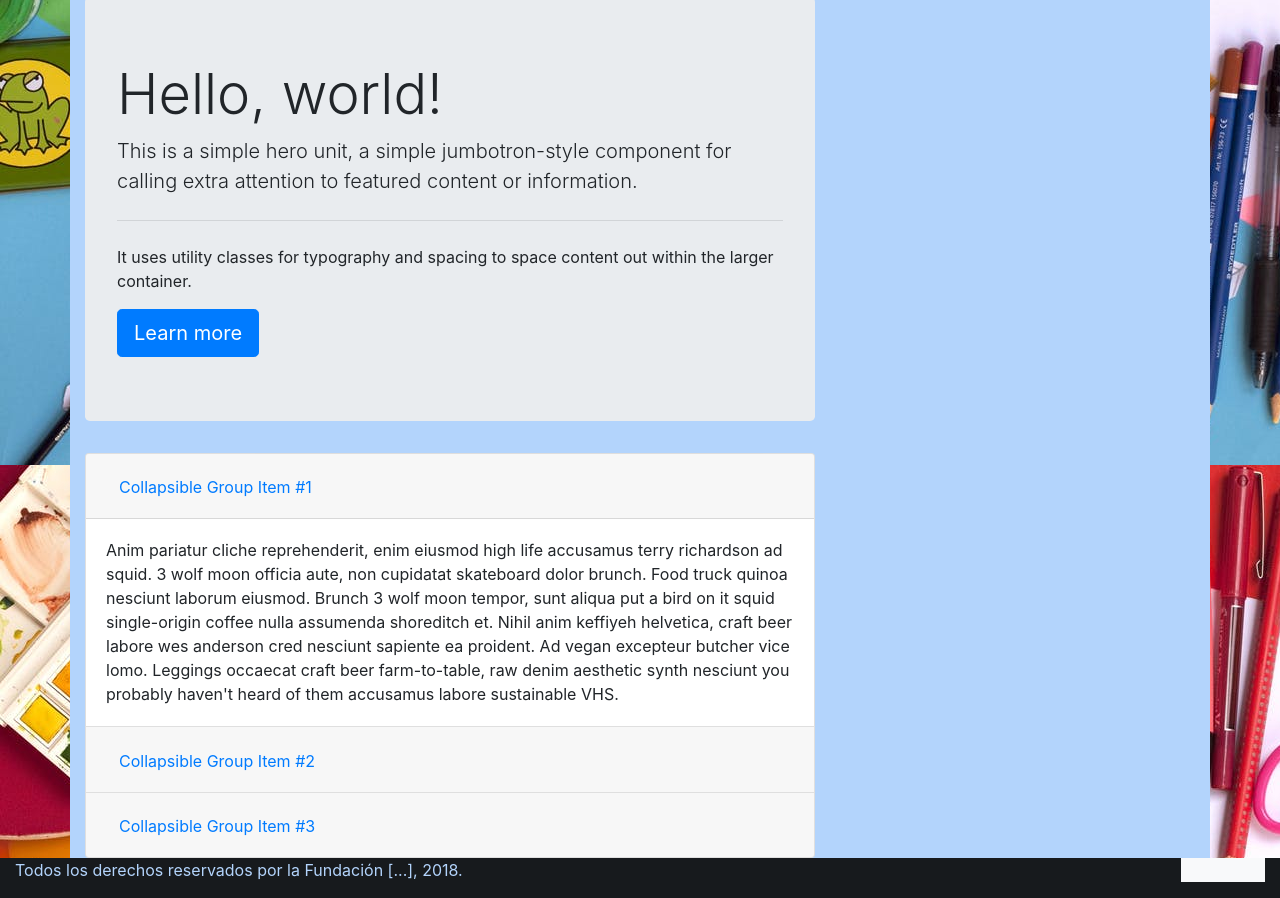
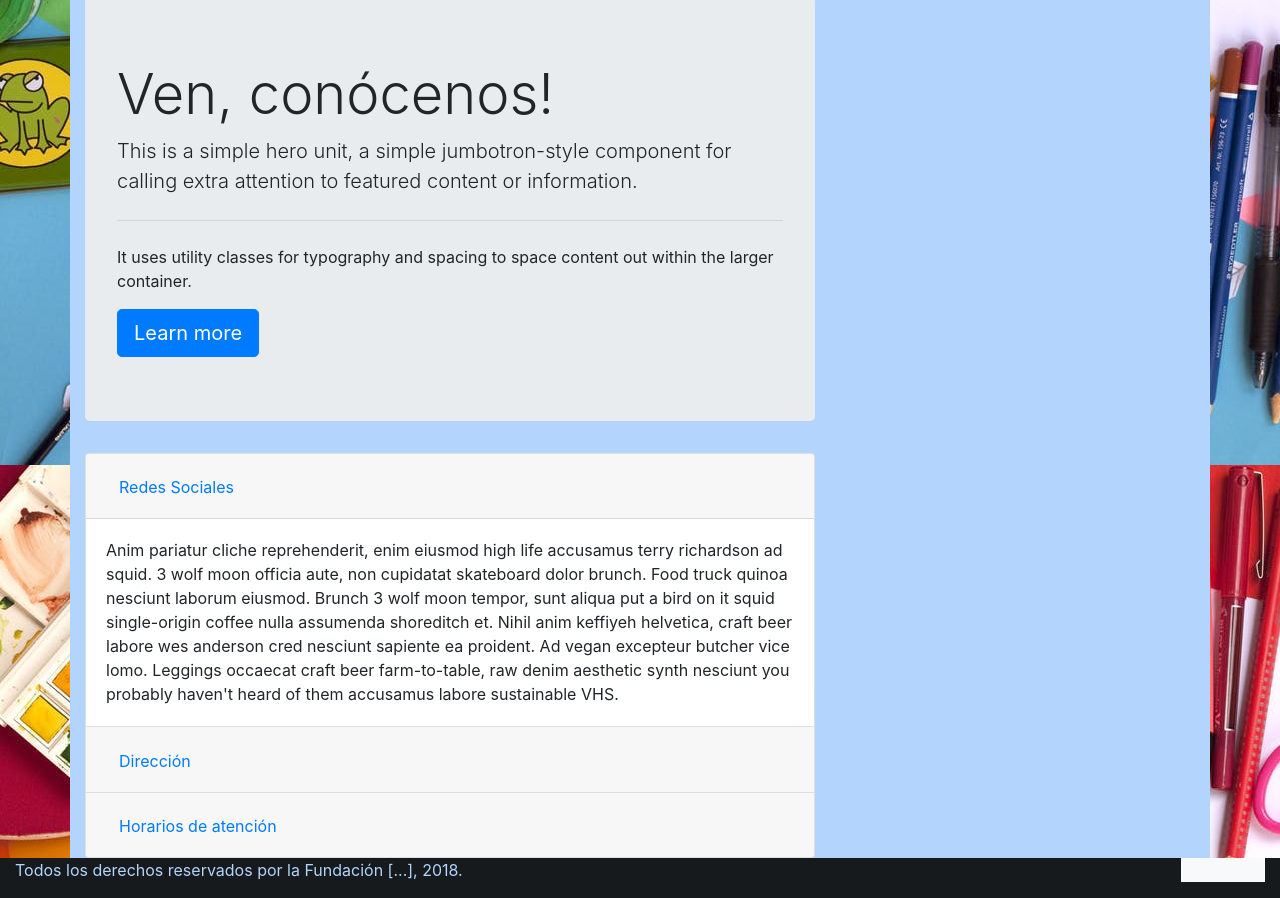
Before and after one commit to EddRick96/Page-info-school-basic, a plain HTML site: page index.html in a window 1280 px wide. Shown: the part 835-1733 px from the top of the page. Drawn offline with nearby package versions, Linux system fonts and the light colour scheme.

Commit message:
info extra

```diff
--- a/index.html
+++ b/index.html
@@ -155,7 +155,7 @@
 
             <div class="content-element2">
               <div class="jumbotron">
-                <h1 class="display-4">Hello, world!</h1>
+                <h1 class="display-4">Ven, conócenos!</h1>
                 <p class="lead">This is a simple hero unit, a simple jumbotron-style component for calling extra attention to featured content or information.</p>
                 <hr class="my-4">
                 <p>It uses utility classes for typography and spacing to space content out within the larger container.</p>
@@ -166,7 +166,7 @@
                   <div class="card-header" id="headingOne">
                     <h2 class="mb-0">
                       <button class="btn btn-link" type="button" data-toggle="collapse" data-target="#collapseOne" aria-expanded="true" aria-controls="collapseOne">
-                        Collapsible Group Item #1
+                        Redes Sociales
                       </button>
                     </h2>
                   </div>
@@ -181,7 +181,7 @@
                   <div class="card-header" id="headingTwo">
                     <h2 class="mb-0">
                       <button class="btn btn-link collapsed" type="button" data-toggle="collapse" data-target="#collapseTwo" aria-expanded="false" aria-controls="collapseTwo">
-                        Collapsible Group Item #2
+                        Dirección
                       </button>
                     </h2>
                   </div>
@@ -195,7 +195,7 @@
                   <div class="card-header" id="headingThree">
                     <h2 class="mb-0">
                       <button class="btn btn-link collapsed" type="button" data-toggle="collapse" data-target="#collapseThree" aria-expanded="false" aria-controls="collapseThree">
-                        Collapsible Group Item #3
+                        Horarios de atención
                       </button>
                     </h2>
                   </div>
```
